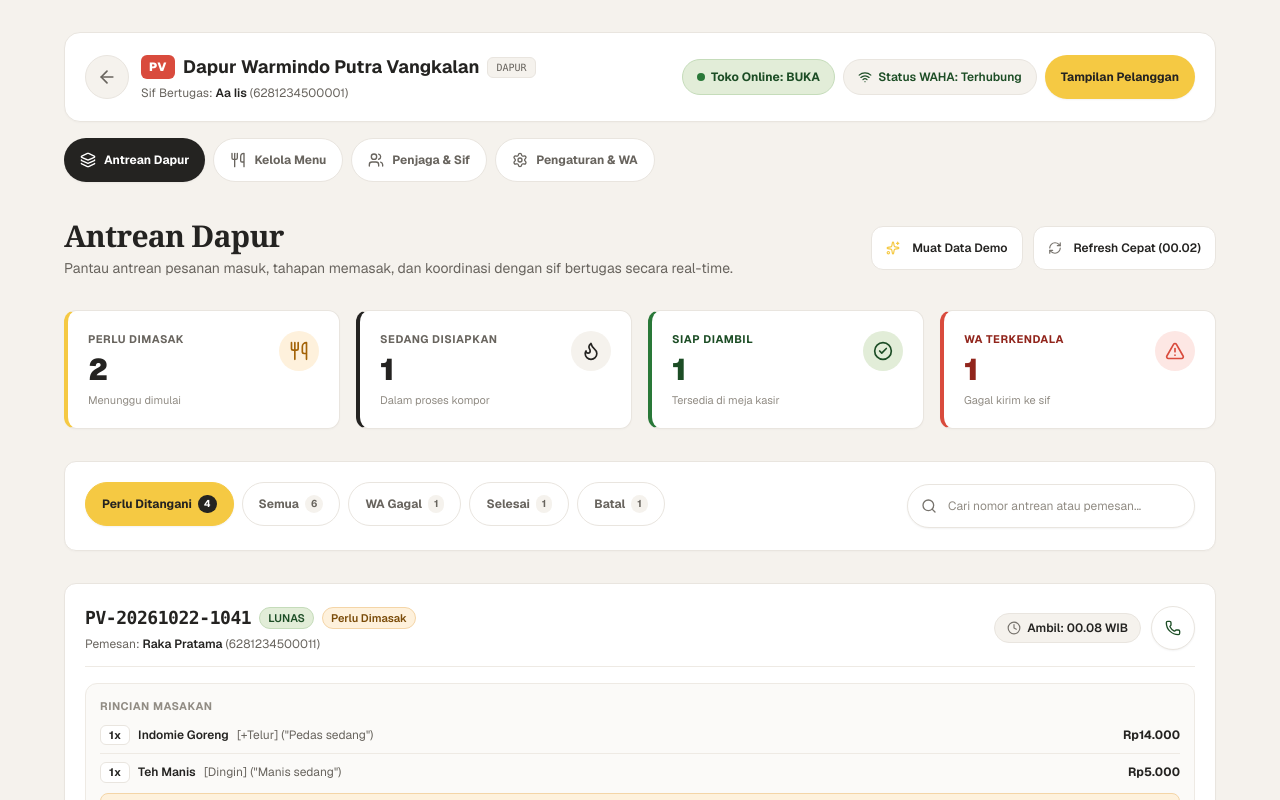
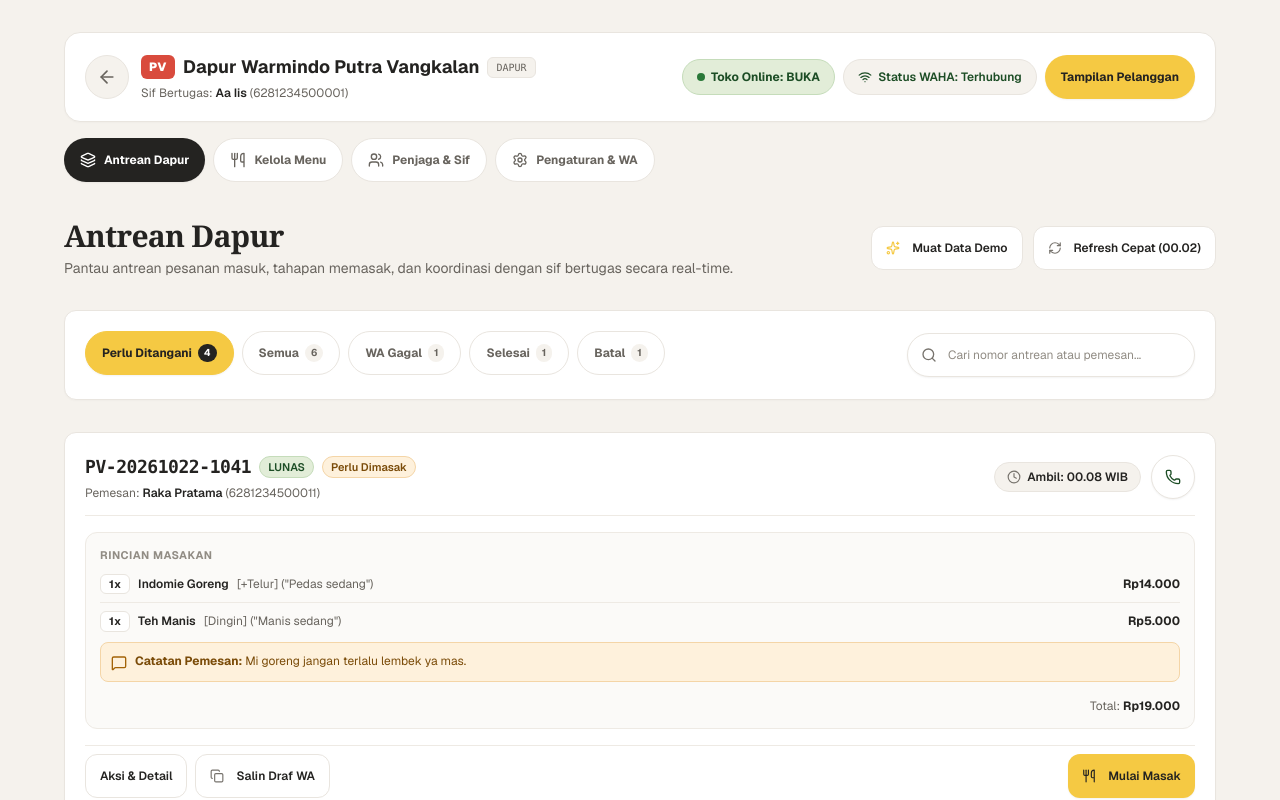
Before and after one commit to mrfroglab/vankalan-web, a Next.js app: page /admin/antrean in a window 1280 px wide. Shown: the top 800 px of the page. Built offline with nearby package versions, Linux system fonts and the light colour scheme.

Commit message:
refactor(admin): hapus 4 stat cards di antrean dapur agar tampilan lebih ringkas dan fokus

```diff
--- a/src/app/(admin)/admin/antrean/page.tsx
+++ b/src/app/(admin)/admin/antrean/page.tsx
@@ -34,9 +34,6 @@ import {
   Check,
   Sparkles,
   Clock,
-  Flame,
-  AlertTriangle,
-  CheckCircle2,
 } from 'lucide-react';
 
 export default function AdminAntreanPage() {
@@ -335,19 +332,6 @@ export default function AdminAntreanPage() {
     showToast('6 pesanan demo dapur berhasil dimuat ulang.');
   };
 
-  // Perhitungan 4 Statistik Utama
-  const countNeedCooking = orders.filter(
-    (o) => o.payment === 'PAID' && o.fulfillment === 'NEW'
-  ).length;
-
-  const countPreparing = orders.filter(
-    (o) => o.payment === 'PAID' && o.fulfillment === 'PREPARING'
-  ).length;
-
-  const countReady = orders.filter(
-    (o) => o.payment === 'PAID' && o.fulfillment === 'READY'
-  ).length;
-
   const countWaFailed = orders.filter(
     (o) => o.notification === 'FAILED'
   ).length;
@@ -413,73 +397,6 @@ export default function AdminAntreanPage() {
               <RefreshCw className="w-3.5 h-3.5 mr-1.5 text-[#77736d]" />
               <span>Refresh Cepat ({lastUpdated || 'WIB'})</span>
             </Button>
-          </div>
-        </div>
-
-        {/* 4 Stat Cards Grid */}
-        <div className="grid grid-cols-2 lg:grid-cols-4 gap-3 sm:gap-4">
-          {/* Card 1: Perlu Dimasak */}
-          <div className="bg-white border border-[#e9e5df] border-l-4 border-l-[#f5c943] rounded-[12px] p-4 sm:p-5 shadow-card hover:shadow-dropdown transition-all flex items-start justify-between gap-3">
-            <div className="space-y-1">
-              <span className="text-[11px] font-bold uppercase tracking-wider text-[#68645e] block">
-                Perlu Dimasak
-              </span>
-              <strong className="text-2xl sm:text-3xl font-black text-[#242321] block tracking-tight">
-                {countNeedCooking}
-              </strong>
-              <p className="text-[11px] text-[#918c84]">Menunggu dimulai</p>
-            </div>
-            <div className="w-10 h-10 rounded-full bg-[#fef1dc] text-[#a36307] flex items-center justify-center shrink-0">
-              <Utensils className="w-5 h-5" />
-            </div>
-          </div>
-
-          {/* Card 2: Sedang Disiapkan */}
-          <div className="bg-white border border-[#e9e5df] border-l-4 border-l-[#242321] rounded-[12px] p-4 sm:p-5 shadow-card hover:shadow-dropdown transition-all flex items-start justify-between gap-3">
-            <div className="space-y-1">
-              <span className="text-[11px] font-bold uppercase tracking-wider text-[#68645e] block">
-                Sedang Disiapkan
-              </span>
-              <strong className="text-2xl sm:text-3xl font-black text-[#242321] block tracking-tight">
-                {countPreparing}
-              </strong>
-              <p className="text-[11px] text-[#918c84]">Dalam proses kompor</p>
-            </div>
-            <div className="w-10 h-10 rounded-full bg-[#f5f2ed] text-[#242321] flex items-center justify-center shrink-0">
-              <Flame className="w-5 h-5" />
-            </div>
-          </div>
-
-          {/* Card 3: Siap Diambil */}
-          <div className="bg-white border border-[#e9e5df] border-l-4 border-l-[#297838] rounded-[12px] p-4 sm:p-5 shadow-card hover:shadow-dropdown transition-all flex items-start justify-between gap-3">
-            <div className="space-y-1">
-              <span className="text-[11px] font-bold uppercase tracking-wider text-[#1c4d25] block">
-                Siap Diambil
-              </span>
-              <strong className="text-2xl sm:text-3xl font-black text-[#1c4d25] block tracking-tight">
-                {countReady}
-              </strong>
-              <p className="text-[11px] text-[#918c84]">Tersedia di meja kasir</p>
-            </div>
-            <div className="w-10 h-10 rounded-full bg-[#e2edd8] text-[#1c4d25] flex items-center justify-center shrink-0">
-              <CheckCircle2 className="w-5 h-5" />
-            </div>
-          </div>
-
-          {/* Card 4: WA Terkendala */}
-          <div className="bg-white border border-[#e9e5df] border-l-4 border-l-[#d94b3d] rounded-[12px] p-4 sm:p-5 shadow-card hover:shadow-dropdown transition-all flex items-start justify-between gap-3">
-            <div className="space-y-1">
-              <span className="text-[11px] font-bold uppercase tracking-wider text-[#91251c] block">
-                WA Terkendala
-              </span>
-              <strong className="text-2xl sm:text-3xl font-black text-[#91251c] block tracking-tight">
-                {countWaFailed}
-              </strong>
-              <p className="text-[11px] text-[#918c84]">Gagal kirim ke sif</p>
-            </div>
-            <div className="w-10 h-10 rounded-full bg-[#fde7e4] text-[#d94b3d] flex items-center justify-center shrink-0">
-              <AlertTriangle className="w-5 h-5" />
-            </div>
           </div>
         </div>
 
```
